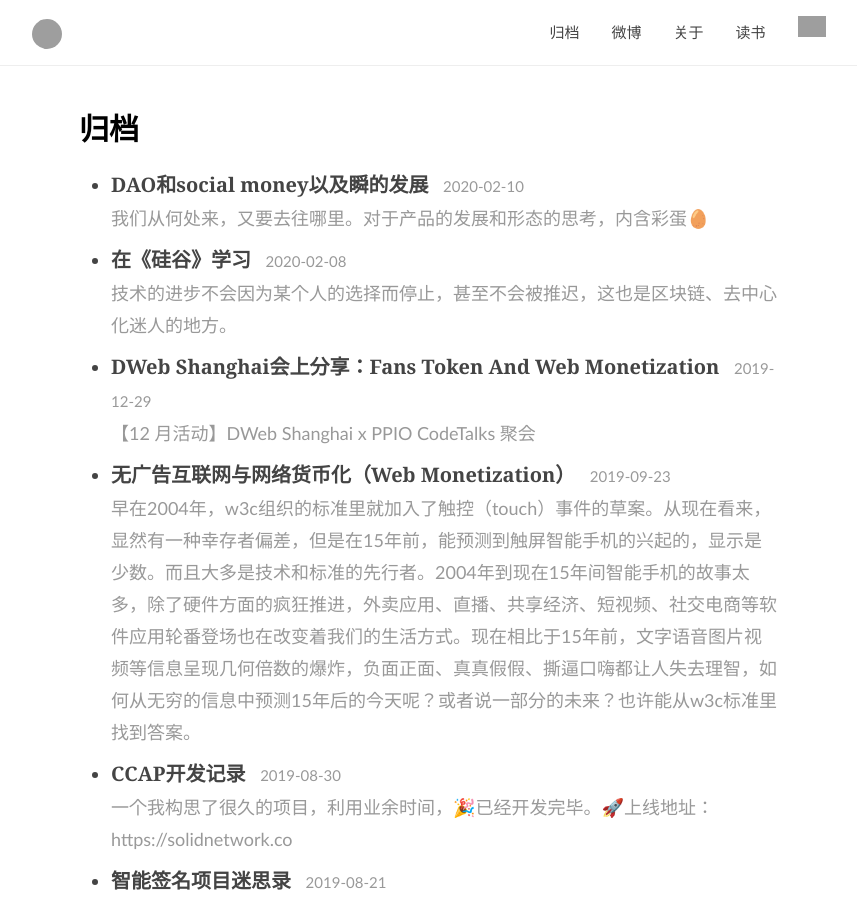
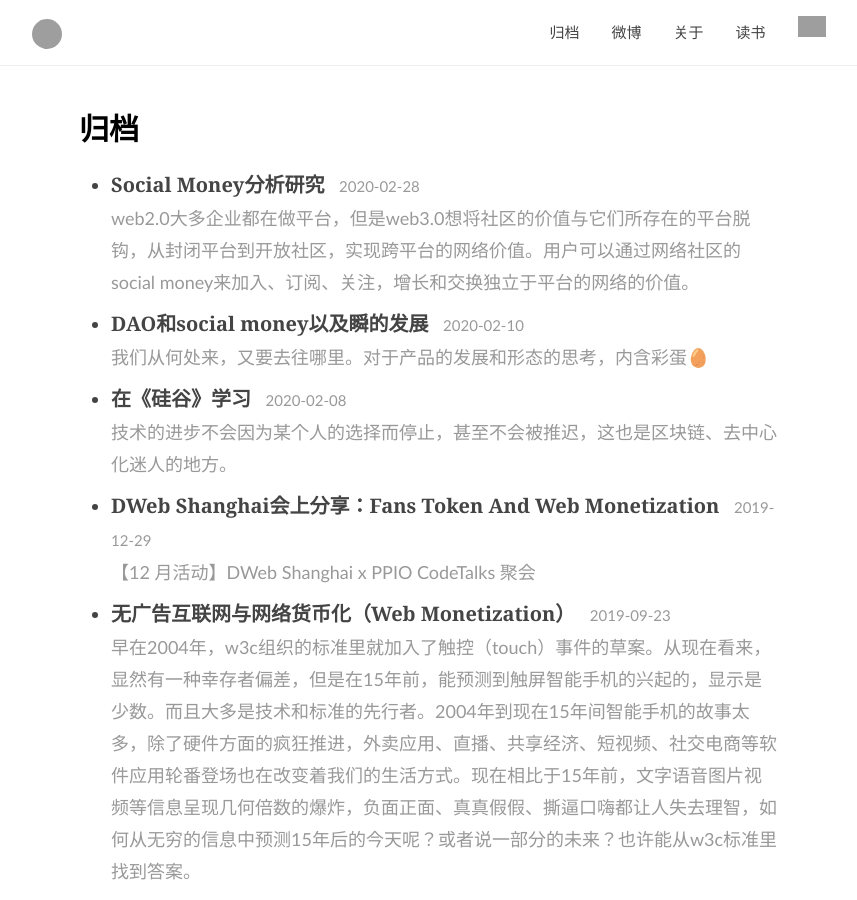
Before and after one commit to shellteo/shellteo.github.io, a Jekyll site: the page built from archive/index.html, in a window 1280 px wide and 900 px high. Shown: the whole window, without its empty margins (211-1068 px from the left). Built offline with Jekyll 4.4.1, drawn with Linux system fonts in a browser that asks for light colours; comment, search, counter and statistics services are not loaded; some of the changed lines change nothing that is shown; grey boxes are pictures that could not be loaded.

Commit message:
add post

```diff
--- a/_includes/head.html
+++ b/_includes/head.html
@@ -7,14 +7,15 @@
 
   <title>{% if page.title %}{{ page.title }}{% else %}{{ site.title }}{% endif %}</title>
 
-  <meta name="description" content="{% if page.excerpt %}{{ page.excerpt | xml_escape | strip_html | strip_newlines | truncate: 160 }}{% else %}{{ site.description | xml_escape | strip_html | strip_newlines }}{% endif %}">
+  <meta name="description" content="{% if page.description %}{{ page.description | xml_escape | strip_html | strip_newlines | truncate: 160 }}{% else %}{{ site.description | xml_escape | strip_html | strip_newlines }}{% endif %}">
 
   <!-- Open graph data -->
   <meta property="og:site_name" content="{{ site.title }}">
+  <meta property="og:image" content="{% if page.cover %}{{ page.cover }}{% else %}{{ site.avatar }}{% endif %}">
   <meta property="og:title" content="{% if page.title %}{{ page.title }}{% else %}{{ site.title }}{% endif %}">
   <meta property="og:url" content="{% if page.title %}{{ page.url | replace:'index.html','' | prepend: site.baseurl | prepend: site.url }}{% else %}{{ page.url | replace:'index.html','' | prepend: site.baseurl | prepend: site.url }}{% endif %}">
   <meta property="og:type" content="{% if page.title %}article{% else %}website{% endif %}">
-  <meta property="og:description" content="{% if page.excerpt %}{{ page.excerpt | xml_escape | strip_html | strip_newlines | truncate: 160 }}{% else %}{{ site.description | xml_escape | strip_html | strip_newlines }}{% endif %}">
+  <meta property="og:description" content="{% if page.description %}{{ page.description | xml_escape | strip_html | strip_newlines | truncate: 160 }}{% else %}{{ site.description | xml_escape | strip_html | strip_newlines }}{% endif %}">
 
   <!-- Standard Stuff -->
   <link rel="canonical" href="{% if page.title %}{{ page.url | replace:'index.html','' | prepend: site.baseurl | prepend: site.url }}{% else %}{{ page.url | replace:'index.html','' | prepend: site.baseurl | prepend: site.url }}{% endif %}"/>
--- /dev/null
+++ b/_posts/2020-02-10-social-money.markdown
@@ -0,0 +1,84 @@
+---
+layout: post
+title:  "Social Money分析研究"
+date:   2020-02-28
+categories: 动如参与商
+author: 张翔
+location: ShangHai, China
+cover: "https://zxblog.oss-cn-hangzhou.aliyuncs.com/20200228/1.png"
+description: "web2.0大多企业都在做平台，但是web3.0想将社区的价值与它们所存在的平台脱钩，从封闭平台到开放社区，实现跨平台的网络价值。用户可以通过网络社区的social money来加入、订阅、关注，增长和交换独立于平台的网络的价值。"
+---
+---
+
+
+## Introduction
+
+![1](https://zxblog.oss-cn-hangzhou.aliyuncs.com/20200228/1.png)
+<center>@dao + social money = $dao</center>
+
+
+> web2.0大多企业都在做平台，但是web3.0想将社区的价值与它们所存在的平台脱钩，从封闭平台到开放社区，实现跨平台的网络价值。用户可以通过网络社区的social money来加入、订阅、关注，增长和交换独立于平台的网络的价值。
+
+## 与DEX的相似处
+越往后想就越觉得我们在向DEX靠拢
+* 用户系统主要是以太坊账号
+* 交易撮合系统交给**uniswap**
+* 发行粉丝币相当于上币操作
+* token staking可以对应于资金管理系统
+
+大部分都是依赖于生态和去中心化的工具，行情或者说social money上榜服务是中心化的，可以作为公司的变现操作。
+
+- 账号系统：以太坊账号 钱包/插件登录
+- 交易撮合系统：uniswap协议，rmb to dai可以参考[webotc](https://www.whaleex.com/webotc)和[moonpay](https://buy.moonpay.io/)
+- 上币系统：social money发行
+- 资金管理系统：token质押
+- API/SDK 设计参考[1inch.exchange](https://1inch.exchange/#/api)、[WhaleEx](https://github.com/WhaleEx/API)、[binanceDEX](https://docs.binance.org/)，其实主要还是uniswap的API和SDK，我们提供信息API和rmbToDai
+
+## 长尾市场
+
+> 长尾市场是指那些原来不受到重视的销量小但种类多的产品或服务由于总量巨大，累积起来的总收益超过主流产品的现象。比如豆瓣当年的增长，离不开长尾效应。
+
+
+![](https://zxblog.oss-cn-hangzhou.aliyuncs.com/20200228/2.gif)
+
+
+
+我们再来看一下uniswap协议，最主要的是`x*y = z`，其实就是反比例函数，再坐标轴上画出的图形就是和**长尾市场的图形完全一致**。其实也侧面反映了uniswap主要应用场景，以及我们social money为什么选择uniswap。
+
+![](https://zxblog.oss-cn-hangzhou.aliyuncs.com/20200228/4.png)
+
+长尾市场的本质：它们看似很小，微不足道，但都能够积少成多，聚沙成塔。从这个角度上说，**长尾的革新并不是在于发现了一个新市场，而在于通过营销方式的变革来达到长尾。** 根据最适宜刺激水平理论，每个顾客或客户都有一个特定的、相对稳定的自我感觉舒适的刺激点，该点就是顾客或客户的最适宜刺激水平。
+
+
+## 营销和运营
+
+- 定位：垂直领域的DEX
+- 核心：人人发币，扩大Token的应用范围
+所以总结来说，我们应该做的是**垂直领域的DEX**，是一个人人发币的设计，和DAO模式也是非常契合的。
+如果说社区是一辆车，那么social money就是里面的核心燃料。
+
+## 技术架构图（WIP）
+![](https://zxblog.oss-cn-hangzhou.aliyuncs.com/20200228/4.png)
+
+- 用强类型的 TypeScript 语言作为后端开发语言，抛弃 js
+- 后端框架选用 [Nest.js](https://nestjs.com/)
+- 使用uniswap作为交易系统（我们直接使用uniswap协议，只需要魔改前端，加入我们的粉丝币）
+
+## 我们需要做的是事情
+
+1. 找到用户的尖叫时刻，之前产品发展上的几次重要突破引入粉丝币，然后添加了微信支付，尖叫时刻指的是你的产品和服务令用户眼前一亮。
+2. 产品的功能点原型图（link，zx，小田）
+3. 根据原型图出设计（胡晨星）
+4. social money后端开发（zx，frank, etc...）
+5. uniswap这部分需要有人去研究和调研
+6. 瞬matataki和tg机器人的后续修改
+
+
+## 参考
+[Niche markets most likely driver of DEX adoption](https://tonysheng.substack.com/p/niche-markets-most-likely-driver)
+
+[长尾市场是DEX的未来吗？](https://orange.xyz/p/469)
+
+[Front Running：去中心化交易的阿喀琉斯之踵](https://www.chainnews.com/articles/285280126963.htm)
+
+[DAO和social money以及瞬的发展](https://shellteo.top/social-money-dao/)
```
